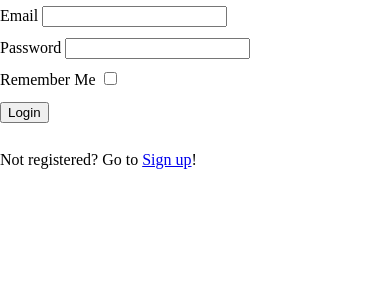
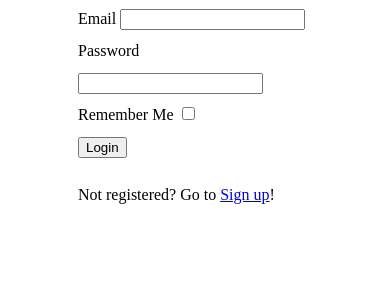
Before and after one commit to betshug/webapp, a Flask app: page /signin in a window 390 px wide. Shown: the part 38-338 px from the top of the page. Run offline with Flask 3, Linux system fonts and the light colour scheme.

Commit message:
Update signin.html
more
responsive

```diff
--- a/templates/signin.html
+++ b/templates/signin.html
@@ -5,7 +5,7 @@
 
 
 {% block layout %}
-
+<div class="signup">
         <form  method="post">
           <div>
             <div>
@@ -50,7 +50,7 @@
             {{ login_form.submit(class='btn btn-primary') }}
         </form>
         <p>Not registered? Go to <a href="/signup">Sign up</a>!</p>
-
+</div>
 <!-- Flash Messages-->
 {% with messages = get_flashed_messages() %}
   {% if messages %}
```
